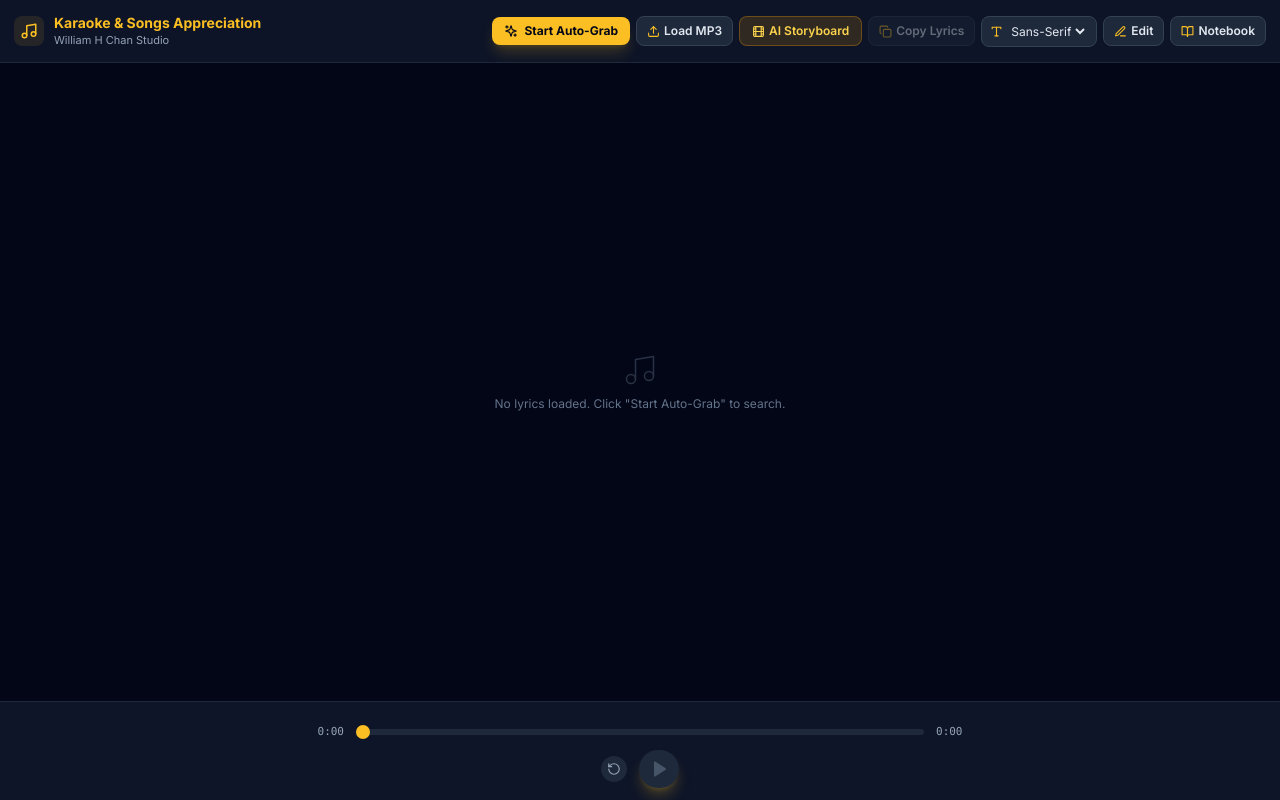
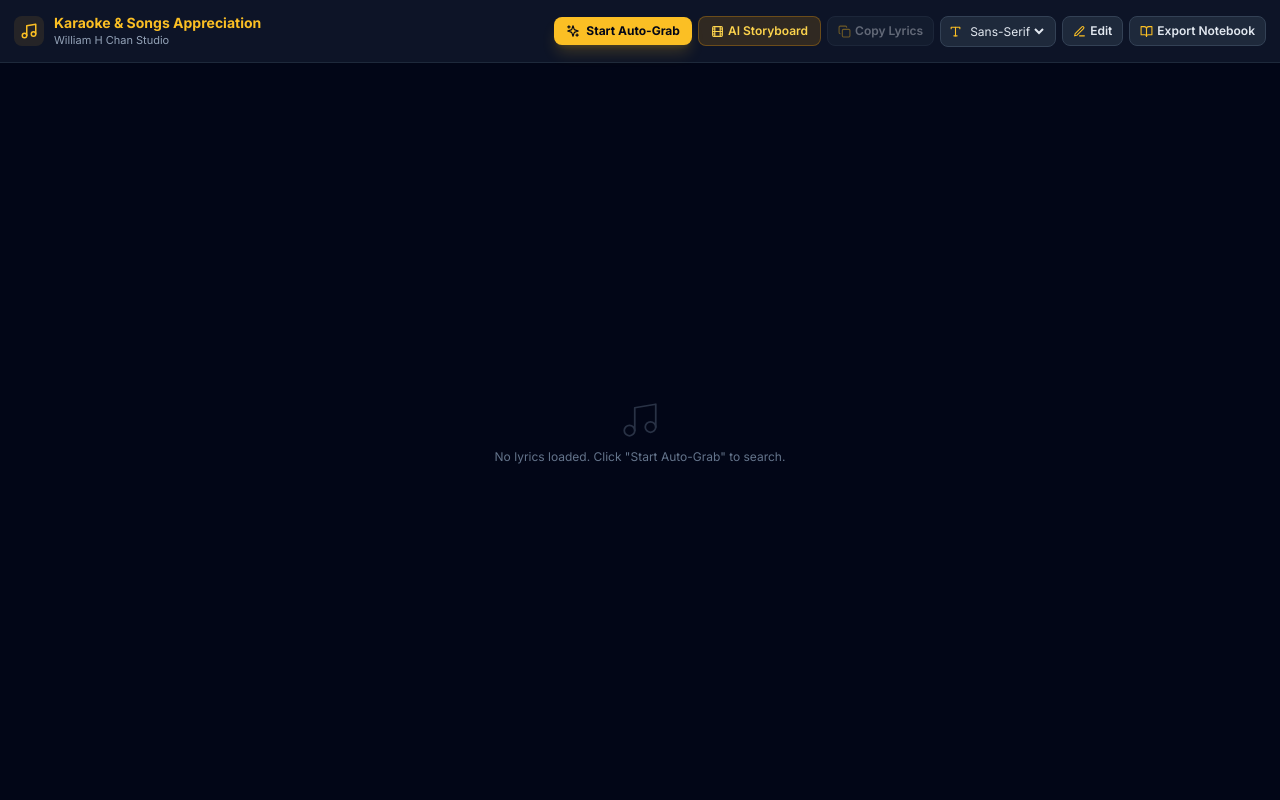
Before and after one commit to williamchan23810-art/lyrics-engine-backend, a React (Vite) app: page / in a window 1280 px wide. Built offline with nearby package versions, Linux system fonts and the light colour scheme.

Commit message:
Refactor LyricsEnginePlayer by removing audio controls
Removed audio playback controls and related state management. Updated component structure for improved layout and removed unnecessary imports.

```diff
--- a/src/LyricsEnginePlayer.jsx
+++ b/src/LyricsEnginePlayer.jsx
@@ -1,6 +1,6 @@
 // src/LyricsEnginePlayer.jsx
-import React, { useState, useRef, useEffect, useCallback } from 'react';
-import { Play, Pause, Film, Edit3, Type, Music, BookOpen, Check, Sparkles, Upload, Copy, RotateCcw } from 'lucide-react';
+import React, { useState, useEffect } from 'react';
+import { Film, Edit3, Type, Music, BookOpen, Check, Sparkles, Copy } from 'lucide-react';
 import StoryboardModal from './StoryboardModal';
 import LyricsEditorModal from './LyricsEditorModal';
 import AutoGeneratorModal from './AutoGeneratorModal';
@@ -12,9 +12,6 @@ const LyricsEnginePlayer = ({
 }) => {
   const [trackData, setTrackData] = useState(initialTrackData);
   const [storyboardData, setStoryboardData] = useState(null);
-  const [isPlaying, setIsPlaying] = useState(false);
-  const [currentTime, setCurrentTime] = useState(0);
-  const [duration, setDuration] = useState(0);
   const [fontStyle, setFontStyle] = useState('sans');
 
   // Modal & Clipboard Controls
@@ -24,132 +21,17 @@ const LyricsEnginePlayer = ({
   const [copiedNotebook, setCopiedNotebook] = useState(false);
   const [copiedRawLyrics, setCopiedRawLyrics] = useState(false);
 
-  const audioRef = useRef(null);
-  const scrollContainerRef = useRef(null);
-  const activeLyricRef = useRef(null);
-  const fileInputRef = useRef(null);
-  const virtualTimerRef = useRef(null);
-
   useEffect(() => {
     if (initialTrackData) {
       setTrackData(initialTrackData);
     }
   }, [initialTrackData]);
 
-  // Dual-Engine Play / Pause Controller (Handles both real audio and virtual metronome)
-  const togglePlayPause = () => {
-    if (isPlaying) {
-      if (audioRef.current && trackData?.audioUrl) {
-        audioRef.current.pause();
-      }
-      if (virtualTimerRef.current) {
-        clearInterval(virtualTimerRef.current);
-      }
-      setIsPlaying(false);
-    } else {
-      if (audioRef.current && trackData?.audioUrl) {
-        audioRef.current.play().catch((e) => console.warn("Audio playback blocked:", e));
-      } else {
-        const tickRate = 50; // 50ms tick for smooth timeline progression
-        virtualTimerRef.current = setInterval(() => {
-          setCurrentTime((prev) => {
-            const maxDur = duration || 240;
-            const next = prev + tickRate / 1000;
-            if (next >= maxDur) {
-              clearInterval(virtualTimerRef.current);
-              setIsPlaying(false);
-              return 0;
-            }
-            return next;
-          });
-        }, tickRate);
-      }
-      setIsPlaying(true);
-    }
-  };
-
-  const handleResetTimeline = () => {
-    if (virtualTimerRef.current) clearInterval(virtualTimerRef.current);
-    if (audioRef.current && trackData?.audioUrl) {
-      audioRef.current.currentTime = 0;
-      audioRef.current.pause();
-    }
-    setIsPlaying(false);
-    setCurrentTime(0);
-  };
-
-  useEffect(() => {
-    return () => {
-      if (virtualTimerRef.current) clearInterval(virtualTimerRef.current);
-    };
-  }, []);
-
-  const handleTimeUpdate = () => {
-    if (audioRef.current && trackData?.audioUrl) {
-      setCurrentTime(audioRef.current.currentTime);
-    }
-  };
-
-  const handleLoadedMetadata = () => {
-    if (audioRef.current && audioRef.current.duration) {
-      setDuration(audioRef.current.duration);
-    }
-  };
-
-  const handleSeek = (timeInSec) => {
-    setCurrentTime(timeInSec);
-    if (audioRef.current && trackData?.audioUrl) {
-      audioRef.current.currentTime = timeInSec;
-    }
-  };
-
-  const handleAudioFileUpload = (e) => {
-    const file = e.target.files?.[0];
-    if (file) {
-      if (virtualTimerRef.current) clearInterval(virtualTimerRef.current);
-      const customAudioUrl = URL.createObjectURL(file);
-      setTrackData((prev) => ({
-        ...prev,
-        audioUrl: customAudioUrl
-      }));
-      setIsPlaying(false);
-      setCurrentTime(0);
-      e.target.value = '';
-    }
-  };
-
-  const getCurrentLyricIndex = useCallback(() => {
-    if (!trackData?.lyrics || trackData.lyrics.length === 0) return -1;
-    let index = -1;
-    for (let i = 0; i < trackData.lyrics.length; i++) {
-      const lineStart = trackData.lyrics[i].startTime;
-      if (currentTime >= lineStart) {
-        index = i;
-      } else {
-        break;
-      }
-    }
-    return index;
-  }, [currentTime, trackData?.lyrics]);
-
-  const currentLyricIdx = getCurrentLyricIndex();
-
-  useEffect(() => {
-    if (activeLyricRef.current) {
-      activeLyricRef.current.scrollIntoView({
-        behavior: 'smooth',
-        block: 'center'
-      });
-    }
-  }, [currentLyricIdx]);
-
   const handleSaveFormattedLyrics = (newLyrics) => {
     setTrackData((prev) => ({ ...prev, lyrics: newLyrics }));
   };
 
   const handleSongAutoGenerated = (generatedData) => {
-    if (virtualTimerRef.current) clearInterval(virtualTimerRef.current);
-
     const rawLines = generatedData.lines || generatedData.lyrics || [];
 
     const normalizedLyrics = rawLines.map((line, idx) => {
@@ -170,26 +52,16 @@ const LyricsEnginePlayer = ({
       };
     });
 
-    let calculatedDuration = generatedData.duration || 0;
-    if (!calculatedDuration && normalizedLyrics.length > 0) {
-      calculatedDuration = normalizedLyrics[normalizedLyrics.length - 1].endTime + 4;
-    }
-
-    setDuration(calculatedDuration);
     setTrackData({
       trackId: generatedData.trackId || Date.now().toString(),
       title: generatedData.title || "Untitled Track",
       artist: generatedData.artist || "Unknown Artist",
-      audioUrl: generatedData.audioUrl || "",
       lyrics: normalizedLyrics
     });
 
     if (generatedData.storyboard) {
       setStoryboardData(generatedData.storyboard);
     }
-
-    setIsPlaying(false);
-    setCurrentTime(0);
   };
 
   const handleCopyRawLyrics = () => {
@@ -208,13 +80,20 @@ const LyricsEnginePlayer = ({
     }
   };
 
+  const formatTimestamp = (sec) => {
+    const totalSec = Math.floor(sec || 0);
+    const mins = Math.floor(totalSec / 60);
+    const secs = totalSec % 60;
+    return `${mins.toString().padStart(2, '0')}:${secs.toString().padStart(2, '0')}`;
+  };
+
   const fontClass = fontStyle === 'cambria' ? 'font-serif' : 'font-sans';
 
   return (
-    <div className={`h-screen w-screen bg-slate-950 text-slate-100 flex flex-col justify-between overflow-hidden ${fontClass}`}>
+    <div className={`h-screen w-screen bg-slate-950 text-slate-100 flex flex-col overflow-hidden ${fontClass}`}>
 
-      {/* Header Bar */}
-      <header className="flex flex-wrap items-center justify-between p-3.5 bg-slate-900/90 border-b border-slate-800 backdrop-blur-md gap-2 z-20">
+      {/* Top Navigation & Action Toolbar */}
+      <header className="flex flex-wrap items-center justify-between p-3.5 bg-slate-900/90 border-b border-slate-800 backdrop-blur-md gap-2 z-20 shrink-0">
         <div className="flex items-center gap-2.5">
           <div className="p-1.5 bg-amber-400/10 rounded-lg text-amber-400">
             <Music size={18} />
@@ -237,22 +116,6 @@ const LyricsEnginePlayer = ({
           >
             <Sparkles size={14} />
             <span>Start Auto-Grab</span>
-          </button>
-
-          {/* Optional MP3 Uploader for Audio Playback */}
-          <input
-            type="file"
-            ref={fileInputRef}
-            onChange={handleAudioFileUpload}
-            accept="audio/*"
-            className="hidden"
-          />
-          <button
-            onClick={() => fileInputRef.current?.click()}
-            className="flex items-center gap-1 bg-slate-800 hover:bg-slate-700 text-slate-200 px-2.5 py-1.5 rounded-lg text-xs font-semibold border border-slate-700 transition cursor-pointer"
-          >
-            <Upload size={13} className="text-amber-400" />
-            <span>{trackData?.audioUrl ? 'Change MP3' : 'Load MP3'}</span>
           </button>
 
           <button
@@ -297,42 +160,36 @@ const LyricsEnginePlayer = ({
             className="flex items-center gap-1 bg-slate-800 hover:bg-slate-700 text-slate-200 px-2.5 py-1.5 rounded-lg text-xs font-semibold border border-slate-700 transition cursor-pointer"
           >
             {copiedNotebook ? <Check size={13} className="text-emerald-400" /> : <BookOpen size={13} className="text-amber-400" />}
-            <span>{copiedNotebook ? 'Copied!' : 'Notebook'}</span>
+            <span>{copiedNotebook ? 'Copied!' : 'Export Notebook'}</span>
           </button>
         </div>
       </header>
 
-      {/* Main Compact Lyrics Stage (No Scrollbars, Reduced Font & Spacing) */}
-      <main className="flex-1 flex flex-col items-center justify-center p-3 relative overflow-hidden">
+      {/* Main Full-Screen Lyrics Stage */}
+      <main className="flex-1 overflow-y-auto overflow-x-hidden p-6 flex flex-col items-center [scrollbar-width:none] [-ms-overflow-style:none] [&::-webkit-scrollbar]:hidden select-text">
         {!trackData?.lyrics || trackData.lyrics.length === 0 ? (
-          <div className="flex flex-col items-center space-y-2 text-slate-500">
-            <Music size={36} className="stroke-1 opacity-40" />
+          <div className="flex flex-col items-center justify-center my-auto space-y-2 text-slate-500">
+            <Music size={42} className="stroke-1 opacity-40" />
             <p className="text-xs">No lyrics loaded. Click "Start Auto-Grab" to search.</p>
           </div>
         ) : (
-          <div
-            ref={scrollContainerRef}
-            className="w-full max-w-2xl h-[62vh] overflow-y-auto overflow-x-hidden space-y-2.5 py-24 px-4 text-center scroll-smooth [scrollbar-width:none] [-ms-overflow-style:none] [&::-webkit-scrollbar]:hidden select-text"
-          >
-            {trackData.lyrics.map((line, idx) => {
-              const isActive = idx === currentLyricIdx;
-              return (
-                <div
-                  key={idx}
-                  ref={isActive ? activeLyricRef : null}
-                  onClick={() => handleSeek(line.startTime)}
-                  title={`Jump to ${(line.startTime).toFixed(1)}s`}
-                  className={`cursor-pointer transition-all duration-200 py-1.5 px-4 rounded-xl flex flex-wrap justify-center items-center gap-x-1.5 gap-y-0.5 ${
-                    isActive
-                      ? 'text-amber-400 scale-105 font-bold bg-slate-900/90 border border-amber-400/30 shadow-[0_0_15px_rgba(251,191,36,0.12)] opacity-100'
-                      : 'text-slate-300 hover:text-slate-100 hover:bg-slate-900/30 opacity-70 hover:opacity-100'
-                  }`}
-                >
-                  {/* Token Level Rendering with Ruby Phonetics */}
+          <div className="w-full max-w-3xl space-y-1.5 py-4 text-center">
+            {trackData.lyrics.map((line, idx) => (
+              <div
+                key={idx}
+                className="group py-1 px-3 rounded-lg flex items-center justify-center gap-3 hover:bg-slate-900/60 transition-colors"
+              >
+                {/* Subtle Timestamp Tag */}
+                <span className="text-[10px] font-mono text-slate-600 group-hover:text-amber-400/70 transition-colors select-none">
+                  {formatTimestamp(line.startTime)}
+                </span>
+
+                {/* Lyrics with Phonetic Tokens */}
+                <div className="flex flex-wrap items-center justify-center gap-x-1 gap-y-0.5">
                   {line.tokens && line.tokens.length > 0 ? (
                     line.tokens.map((token, tIdx) => (
-                      <ruby key={tIdx} className="text-sm md:text-base inline-flex flex-col items-center">
-                        <span className="leading-tight">{token.char}</span>
+                      <ruby key={tIdx} className="text-sm md:text-base text-slate-200 inline-flex flex-col items-center">
+                        <span className="leading-snug">{token.char}</span>
                         {token.phonetic && (
                           <rt className="text-[9px] text-amber-300/80 font-normal tracking-tight">
                             {token.phonetic}
@@ -341,70 +198,16 @@ const LyricsEnginePlayer = ({
                       </ruby>
                     ))
                   ) : (
-                    <span className="text-sm md:text-base font-normal leading-snug">
+                    <span className="text-sm md:text-base text-slate-200 font-normal leading-snug">
                       {line.text}
                     </span>
                   )}
                 </div>
-              );
-            })}
+              </div>
+            ))}
           </div>
         )}
       </main>
-
-      {/* Footer Scrubber & Dual Playback Engine */}
-      <footer className="bg-slate-900/95 border-t border-slate-800 p-3 space-y-2.5 z-20 backdrop-blur-md">
-        <audio
-          ref={audioRef}
-          src={trackData?.audioUrl || ""}
-          onTimeUpdate={handleTimeUpdate}
-          onLoadedMetadata={handleLoadedMetadata}
-          onEnded={() => {
-            setIsPlaying(false);
-            if (virtualTimerRef.current) clearInterval(virtualTimerRef.current);
-          }}
-        />
-
-        {/* Scrub Bar */}
-        <div className="max-w-2xl mx-auto flex items-center gap-3">
-          <span className="text-[11px] font-mono text-slate-400 w-10 text-right">
-            {Math.floor(currentTime / 60)}:{(Math.floor(currentTime % 60) || 0).toString().padStart(2, '0')}
-          </span>
-
-          <input
-            type="range"
-            min="0"
-            max={duration || 100}
-            step="0.05"
-            value={currentTime || 0}
-            onChange={(e) => handleSeek(parseFloat(e.target.value))}
-            className="flex-1 h-1.5 appearance-none bg-slate-800 rounded-full outline-none [&::-webkit-slider-thumb]:appearance-none [&::-webkit-slider-thumb]:w-3.5 [&::-webkit-slider-thumb]:h-3.5 [&::-webkit-slider-thumb]:rounded-full [&::-webkit-slider-thumb]:bg-amber-400 cursor-pointer"
-          />
-
-          <span className="text-[11px] font-mono text-slate-400 w-10">
-            {Math.floor((duration || 0) / 60)}:{(Math.floor((duration || 0) % 60) || 0).toString().padStart(2, '0')}
-          </span>
-        </div>
-
-        {/* Controls */}
-        <div className="flex items-center justify-center gap-3">
-          <button
-            onClick={handleResetTimeline}
-            title="Reset Timeline to 0:00"
-            className="p-1.5 text-slate-400 hover:text-slate-200 bg-slate-800 hover:bg-slate-700 rounded-full transition cursor-pointer"
-          >
-            <RotateCcw size={14} />
-          </button>
-
-          <button
-            onClick={togglePlayPause}
-            disabled={!trackData?.lyrics || trackData.lyrics.length === 0}
-            className="p-2.5 bg-amber-400 hover:bg-amber-300 disabled:bg-slate-800 disabled:text-slate-600 text-slate-950 rounded-full transition shadow-lg shadow-amber-400/25 active:scale-95 cursor-pointer flex items-center justify-center"
-          >
-            {isPlaying ? <Pause size={18} /> : <Play size={18} className="ml-0.5" fill="currentColor" />}
-          </button>
-        </div>
-      </footer>
 
       {/* Modals */}
       <AutoGeneratorModal
```
